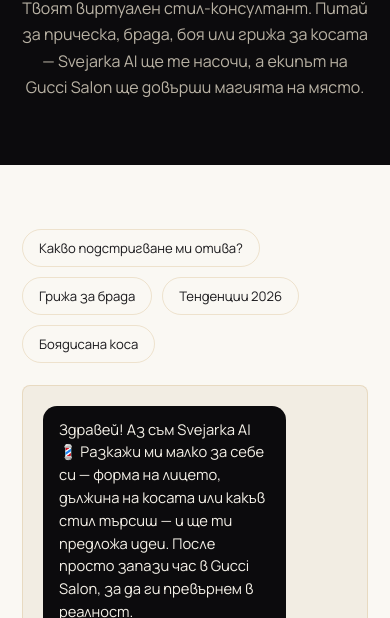
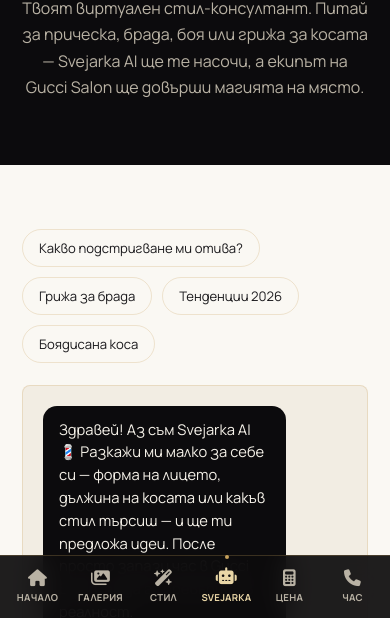
Before and after one commit to summer-internships-vratsa-2026/Gucci-salon, a website: page svejarka.html in a window 390 px wide. Shown: the part 226-844 px from the top of the page. Drawn offline with nearby package versions, Linux system fonts and the light colour scheme.

Commit message:
Add files via upload

```diff
--- a/svejarka.html
+++ b/svejarka.html
@@ -127,6 +127,16 @@
   </div>
 </footer>
 
+<!-- MOBILE TAB BAR -->
+<nav class="mobile-tabbar">
+  <a href="index.html#home"><i class="fa-solid fa-house"></i>Начало</a>
+  <a href="index.html#gallery"><i class="fa-solid fa-images"></i>Галерия</a>
+  <a href="index.html#faceshape"><i class="fa-solid fa-wand-magic-sparkles"></i>Стил</a>
+  <a href="svejarka.html" class="active"><i class="fa-solid fa-robot"></i>Svejarka</a>
+  <a href="index.html#calculator"><i class="fa-solid fa-calculator"></i>Цена</a>
+  <a href="index.html#barbers"><i class="fa-solid fa-phone"></i>Час</a>
+</nav>
+
 <script src="script.js" defer></script>
 <script src="svejarka.js" defer></script>
 </body>
```
Also changed, not shown: index.html (+1 -1 lines).
